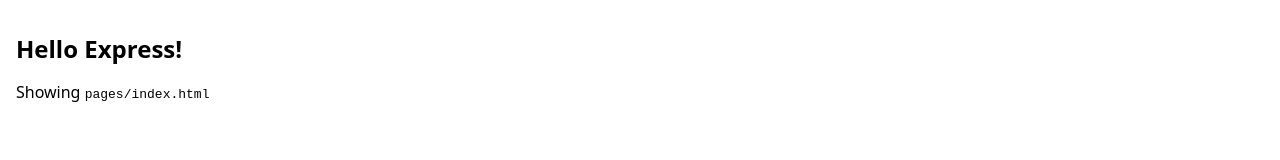
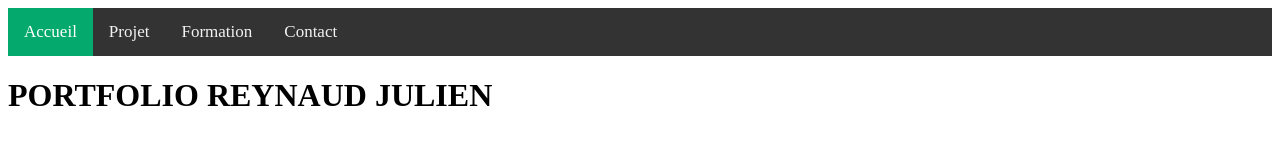
Before and after one commit to vKyoG0z/Portfolio, a website: page pages/index.html in a window 1280 px wide. Drawn offline with Linux system fonts and the light colour scheme.

Commit message:
Ajout de la navbar avec le style bleu (dans index donc a rangé)

```diff
--- a/index.js
+++ b/index.js
@@ -10,6 +10,10 @@
   res.sendFile(resolve(__dirname, 'pages/index.html'));
 });
 
+// app.get('/navbar', (req, res) => {
+//   res.sendFile(path.join(__dirname, 'pages', 'navbar.html'));
+// });
+
 app.listen(port, () => {
   console.log(`Example app listening at http://localhost:${port}`);
 });
--- a/pages/index.html
+++ b/pages/index.html
@@ -4,10 +4,22 @@
   <title>Hello Express!</title>
   <meta charset="UTF-8" />
   <meta name="viewport" content="width=device-width" />
-    <link rel="stylesheet" href="./style.css" />
+  <link rel="stylesheet" href="./navbar.css" />
 </head>
 <body>
-    <h1>Hello Express!</h1>
-    <p>Showing <code>pages/index.html</code></p>
+
+  <!-- Ta barre de navigation -->
+  <div class="topnav">
+    <a class="active" href="#Accueil">Accueil</a>
+    <a href="#Projet">Projet</a>
+    <a href="#Formation">Formation</a>
+    <a href="#Contact">Contact</a>
+  </div>
+
+<!-- Inclure la barre de navigation à partir du serveur Express -->
+<!-- <iframe src="http://localhost:3010/navbar" style="width: 100%; height: 50px; border: none;"></iframe> -->
+
+<h1>PORTFOLIO REYNAUD JULIEN</h1>
+
 </body>
 </html>
--- /dev/null
+++ b/pages/navbar.css
@@ -0,0 +1,27 @@
+/* Add a black background color to the top navigation */
+.topnav {
+    background-color: #333;
+    overflow: hidden;
+  }
+
+  /* Style the links inside the navigation bar */
+  .topnav a {
+    float: left;
+    color: #f2f2f2;
+    text-align: center;
+    padding: 14px 16px;
+    text-decoration: none;
+    font-size: 17px;
+  }
+
+  /* Change the color of links on hover */
+  .topnav a:hover {
+    background-color: #ddd;
+    color: black;
+  }
+
+  /* Add a color to the active/current link */
+  .topnav a.active {
+    background-color: #04AA6D;
+    color: white;
+  }
--- /dev/null
+++ b/static/navbar.css
@@ -0,0 +1,27 @@
+
+.topnav {
+    background-color: #333;
+    overflow: hidden;
+  }
+
+
+  .topnav a {
+    float: left;
+    color: #f2f2f2;
+    text-align: center;
+    padding: 14px 16px;
+    text-decoration: none;
+    font-size: 17px;
+  }
+
+
+  .topnav a:hover {
+    background-color: #ddd;
+    color: black;
+  }
+
+
+  .topnav a.active {
+    background-color: #0696c2;
+    color: white;
+  }
--- a/static/style.css
+++ b/static/style.css
@@ -1,4 +1,4 @@
-* {
+/* * {
   box-sizing: border-box;
 }
 
@@ -13,4 +13,32 @@
 h1 {
   font-weight: 800;
   font-size: 1.5rem;
+} */
+
+/* Add a black background color to the top navigation */
+.topnav {
+  background-color: #333;
+  overflow: hidden;
 }
+
+/* Style the links inside the navigation bar */
+.topnav a {
+  float: left;
+  color: #f2f2f2;
+  text-align: center;
+  padding: 14px 16px;
+  text-decoration: none;
+  font-size: 17px;
+}
+
+/* Change the color of links on hover */
+.topnav a:hover {
+  background-color: #ddd;
+  color: black;
+}
+
+/* Add a color to the active/current link */
+.topnav a.active {
+  background-color: #04AA6D;
+  color: white;
+}
```
Also changed, not shown: pages/navbar.html (added, +17 -0 lines), .gitpod.yml (added). Lines whose indentation alone changed are shown as unchanged.
